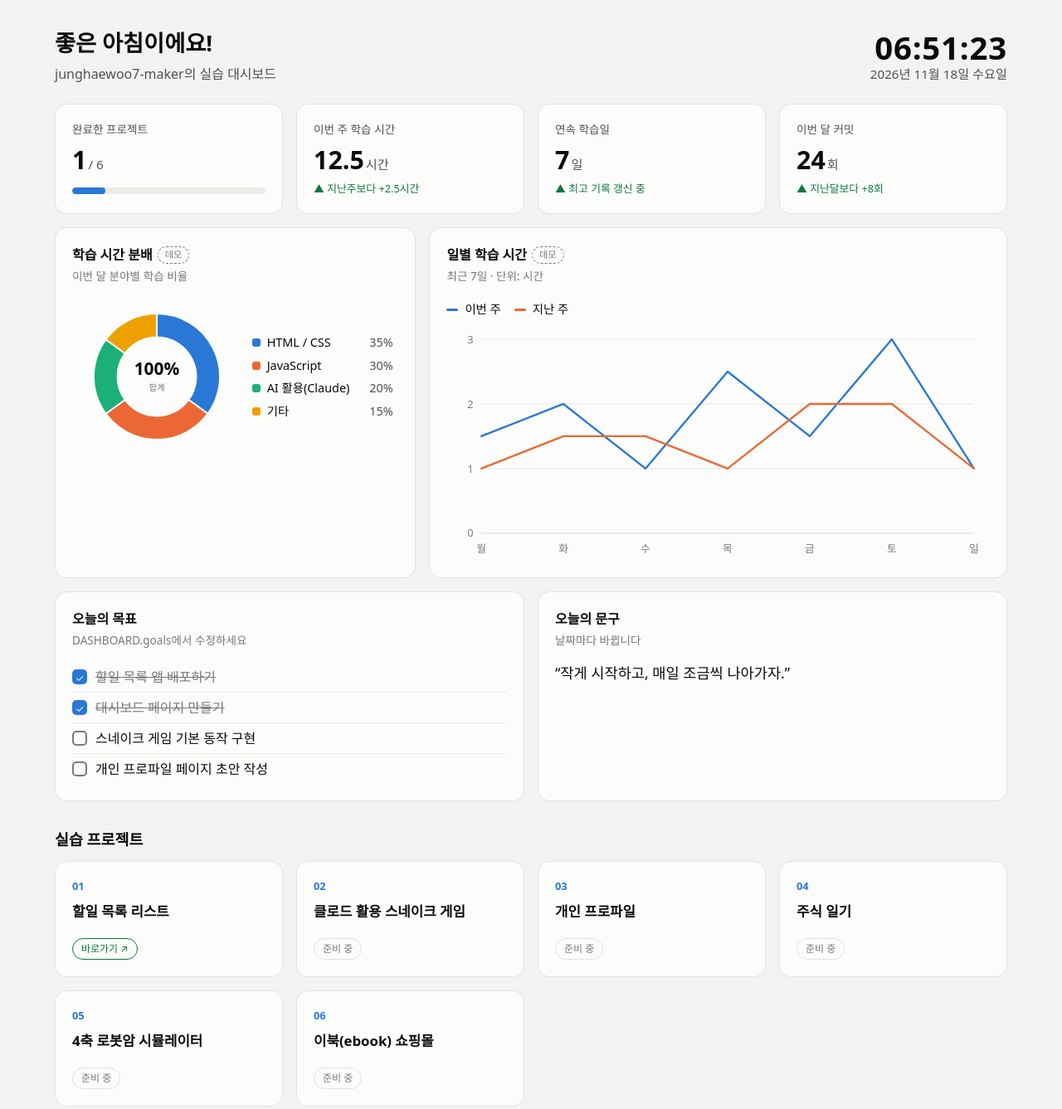
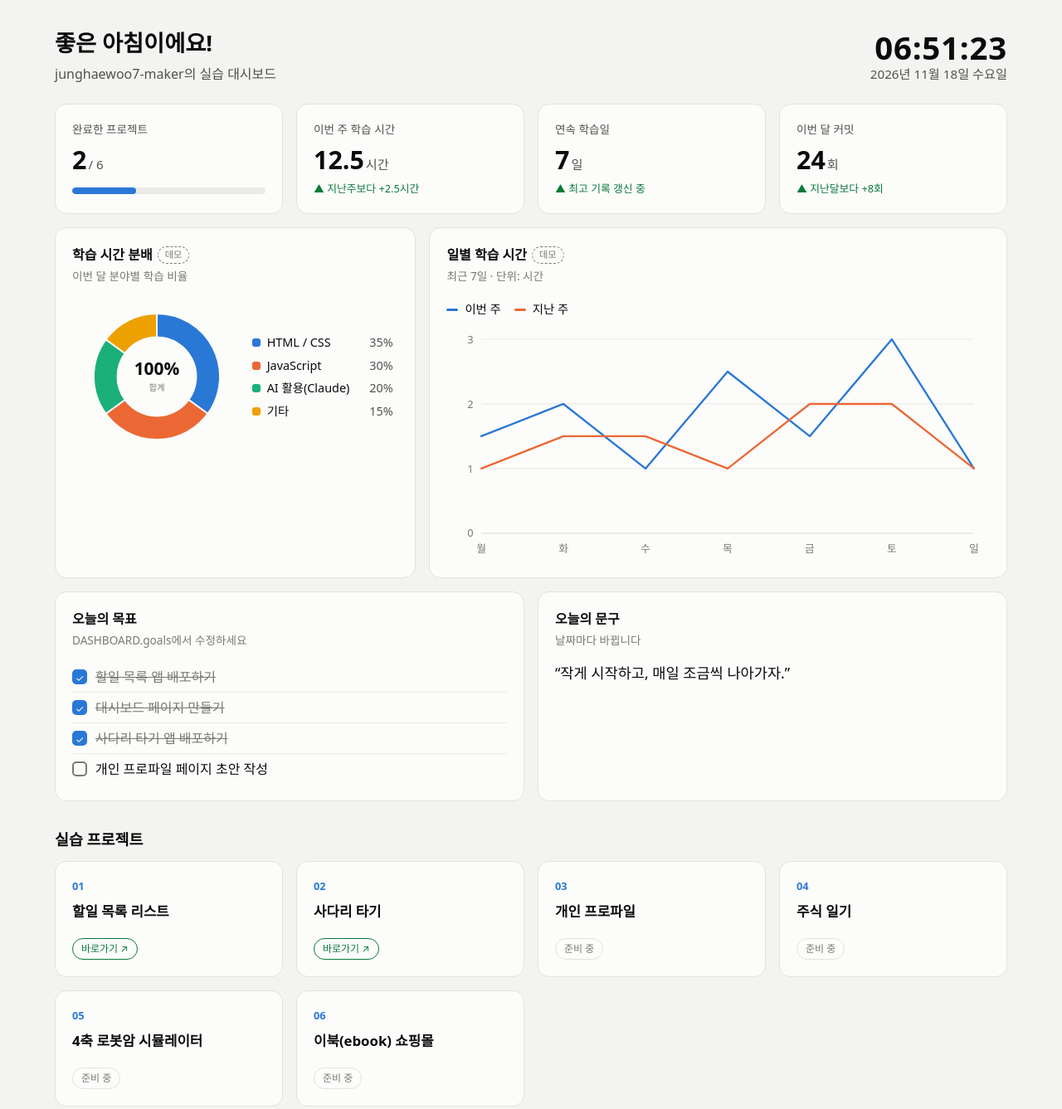
Before and after one commit to junghaewoo7-maker/Home, a plain HTML site: page index.html in a window 1280 px wide. Shown: the whole page at 83% size. Drawn offline with Linux system fonts and the light colour scheme.

Commit message:
Link project 02 (ladder game) on dashboard
Co-Authored-By: Claude Opus 5.5 <noreply@anthropic.com>

```diff
--- a/index.html
+++ b/index.html
@@ -253,10 +253,10 @@
       <h3>할일 목록 리스트</h3>
       <span class="badge live">바로가기 ↗</span>
     </a>
-    <a class="card disabled" href="#" aria-disabled="true">
+    <a class="card" href="https://vercel-intro2.vercel.app/" target="_blank" rel="noopener">
       <span class="num">02</span>
-      <h3>클로드 활용 스네이크 게임</h3>
-      <span class="badge">준비 중</span>
+      <h3>사다리 타기</h3>
+      <span class="badge live">바로가기 ↗</span>
     </a>
     <a class="card disabled" href="#" aria-disabled="true">
       <span class="num">03</span>
@@ -287,7 +287,7 @@
    ===================================================================== */
 const DASHBOARD = {
   stats: [
-    { label: '완료한 프로젝트', value: 1, unit: '/ 6', progress: 1 / 6 },
+    { label: '완료한 프로젝트', value: 2, unit: '/ 6', progress: 2 / 6 },
     { label: '이번 주 학습 시간', value: 12.5, unit: '시간', delta: '지난주보다 +2.5시간' },
     { label: '연속 학습일', value: 7, unit: '일', delta: '최고 기록 갱신 중' },
     { label: '이번 달 커밋', value: 24, unit: '회', delta: '지난달보다 +8회' }
@@ -317,7 +317,7 @@ const DASHBOARD = {
   goals: [
     { text: '할일 목록 앱 배포하기', done: true },
     { text: '대시보드 페이지 만들기', done: true },
-    { text: '스네이크 게임 기본 동작 구현', done: false },
+    { text: '사다리 타기 앱 배포하기', done: true },
     { text: '개인 프로파일 페이지 초안 작성', done: false }
   ],
   quotes: [
```
